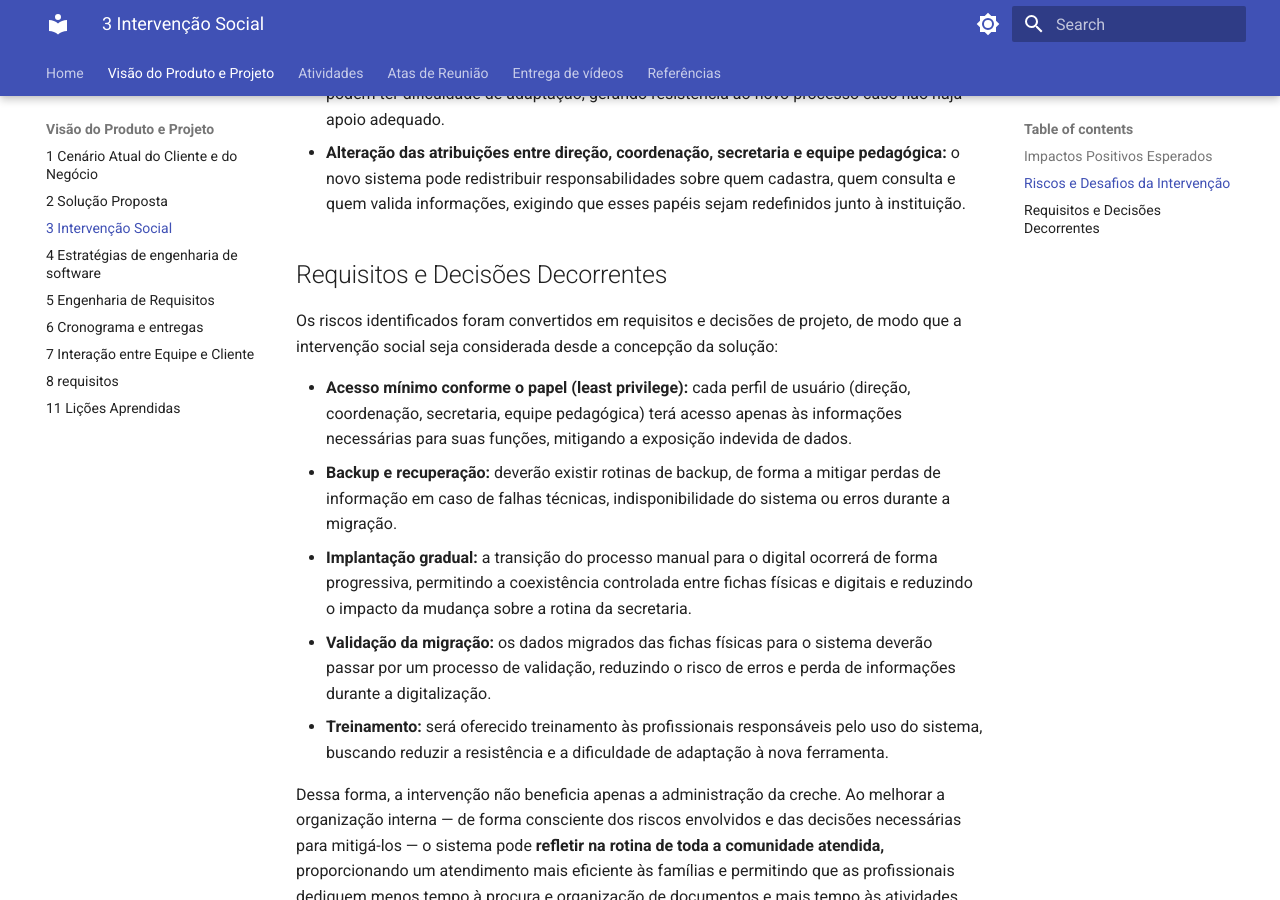
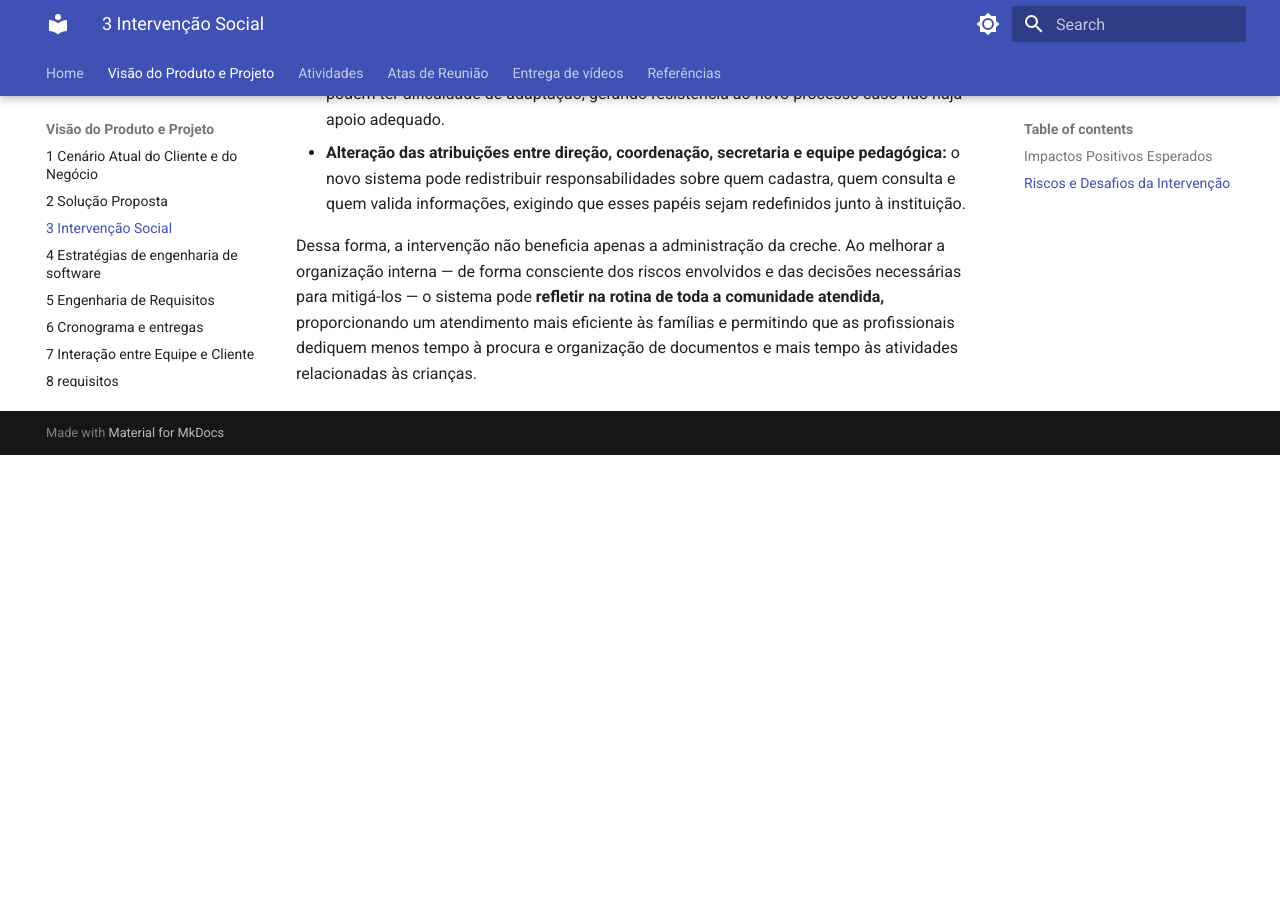
Before and after one commit to mdsreq-fga-unb/REQ-2026.2-T01-Sigma, an MkDocs documentation site: the page built from docs/doc-visao/3_intervencao.md, in a window 1280 px wide and 900 px high, scrolled down 2015 px. Built offline with MkDocs 1.6.1 and Material for MkDocs 9.7.7, drawn with Linux system fonts in a browser that asks for light colours; after the commit the page ends 2470 px from its top, so only the background shows below that.

Commit message:
eliminando declaração de requisitos

```diff
--- a/docs/doc-visao/3_intervencao.md
+++ b/docs/doc-visao/3_intervencao.md
@@ -36,14 +36,4 @@
 - **Resistência ou dificuldade de uso:** funcionárias com pouca familiaridade com tecnologia podem ter dificuldade de adaptação, gerando resistência ao novo processo caso não haja apoio adequado.
 - **Alteração das atribuições entre direção, coordenação, secretaria e equipe pedagógica:** o novo sistema pode redistribuir responsabilidades sobre quem cadastra, quem consulta e quem valida informações, exigindo que esses papéis sejam redefinidos junto à instituição.
 
-## Requisitos e Decisões Decorrentes
-
-Os riscos identificados foram convertidos em requisitos e decisões de projeto, de modo que a intervenção social seja considerada desde a concepção da solução:
-
-- **Acesso mínimo conforme o papel (least privilege):** cada perfil de usuário (direção, coordenação, secretaria, equipe pedagógica) terá acesso apenas às informações necessárias para suas funções, mitigando a exposição indevida de dados.
-- **Backup e recuperação:** deverão existir rotinas de backup, de forma a mitigar perdas de informação em caso de falhas técnicas, indisponibilidade do sistema ou erros durante a migração.
-- **Implantação gradual:** a transição do processo manual para o digital ocorrerá de forma progressiva, permitindo a coexistência controlada entre fichas físicas e digitais e reduzindo o impacto da mudança sobre a rotina da secretaria.
-- **Validação da migração:** os dados migrados das fichas físicas para o sistema deverão passar por um processo de validação, reduzindo o risco de erros e perda de informações durante a digitalização.
-- **Treinamento:** será oferecido treinamento às profissionais responsáveis pelo uso do sistema, buscando reduzir a resistência e a dificuldade de adaptação à nova ferramenta.
-
 Dessa forma, a intervenção não beneficia apenas a administração da creche. Ao melhorar a organização interna — de forma consciente dos riscos envolvidos e das decisões necessárias para mitigá-los — o sistema pode **refletir na rotina de toda a comunidade atendida,** proporcionando um atendimento mais eficiente às famílias e permitindo que as profissionais dediquem menos tempo à procura e organização de documentos e mais tempo às atividades relacionadas às crianças.
```
